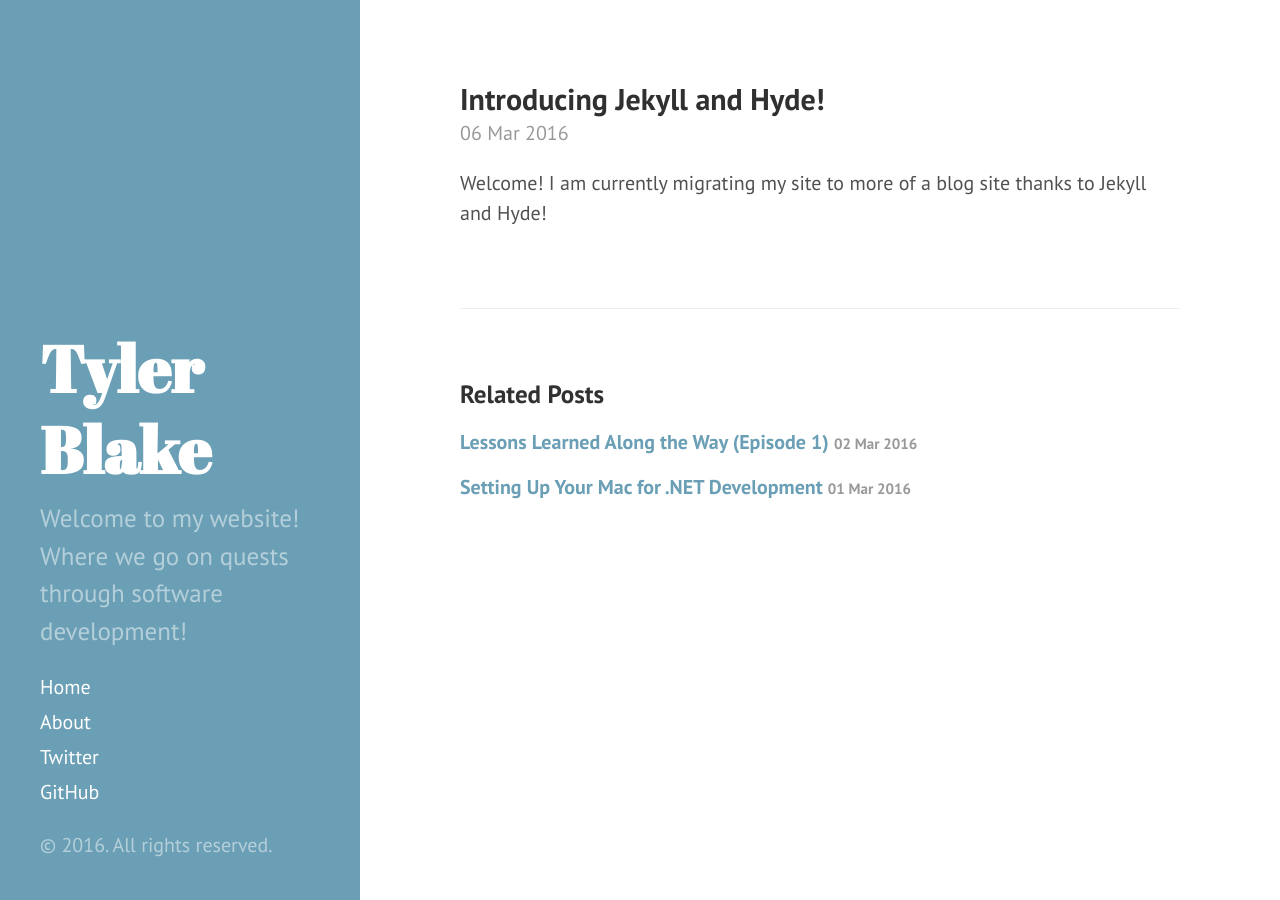
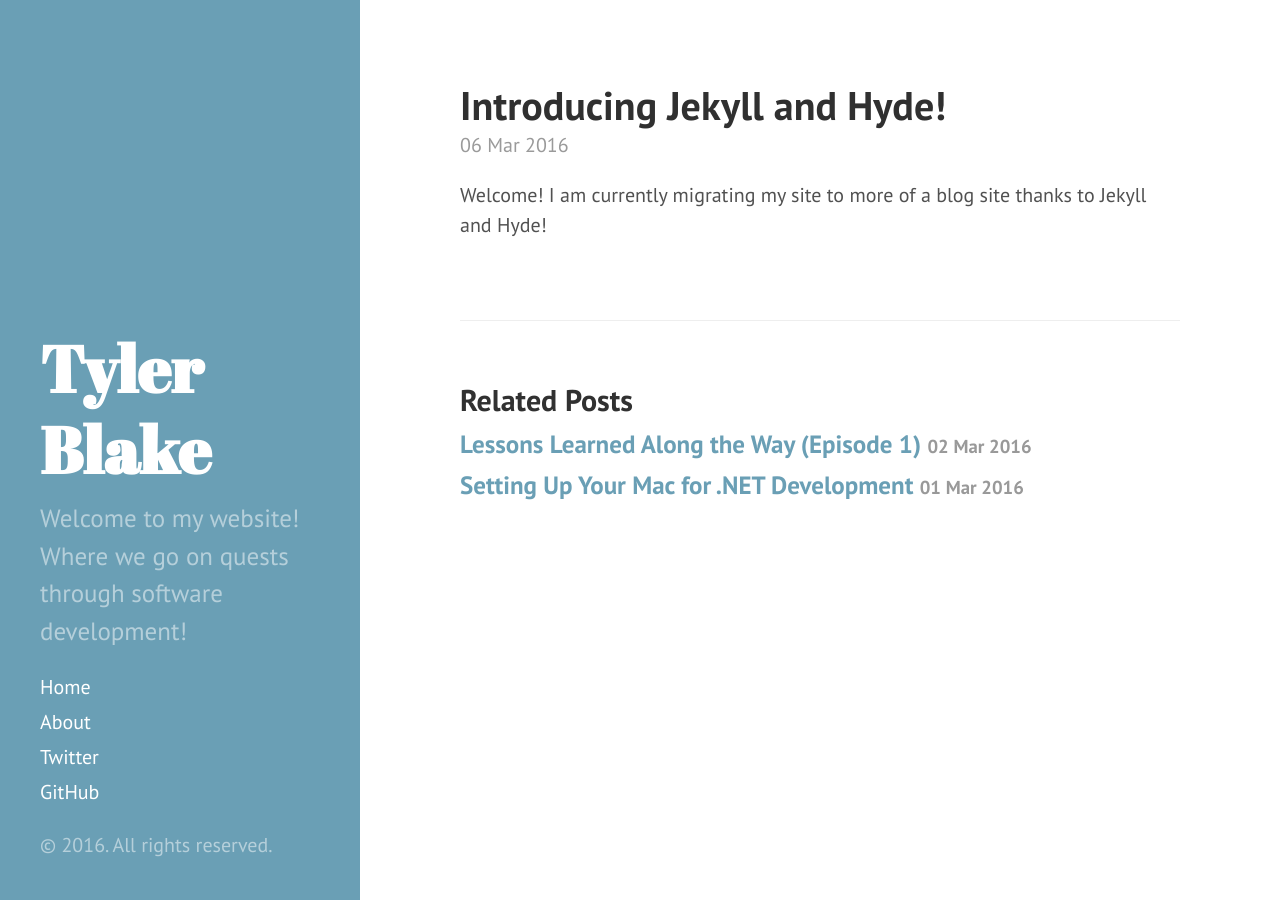
Before and after one commit to tylerablake/website, a Jekyll site: the page built from _posts/2016-03-06-jekyll-and-hyde-blog.md, in a window 1280 px wide. Built offline with Jekyll 4.4.1, drawn with Linux system fonts in a browser that asks for light colours.

Commit message:
test edit layout

```diff
--- a/_layouts/post.html
+++ b/_layouts/post.html
@@ -3,22 +3,22 @@ layout: default
 ---
 
 <div class="post">
-  <h2 class="post-title">{{ page.title }}</h2>
+  <h1 class="post-title">{{ page.title }}</h1>
   <span class="post-date">{{ page.date | date_to_string }}</span>
   {{ content }}
 </div>
 
 <div class="related">
-  <h3>Related Posts</h3>
+  <h2>Related Posts</h2>
   <ul class="related-posts">
     {% for post in site.related_posts limit:3 %}
       <li>
-        <h4>
+        <h3>
           <a href="{{ post.url }}">
             {{ post.title }}
             <small>{{ post.date | date_to_string }}</small>
           </a>
-        </h4>
+        </h3>
       </li>
     {% endfor %}
   </ul>
```
